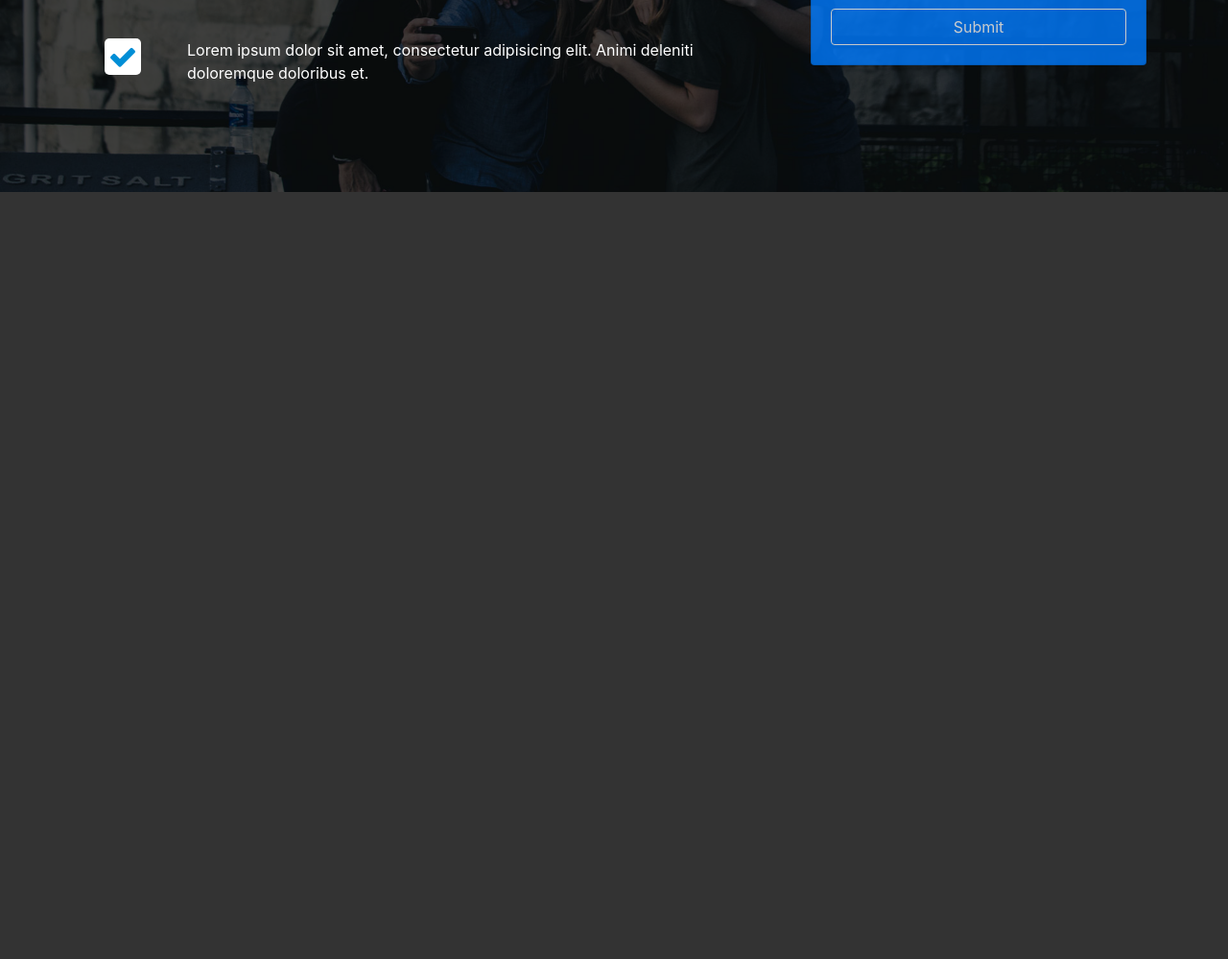
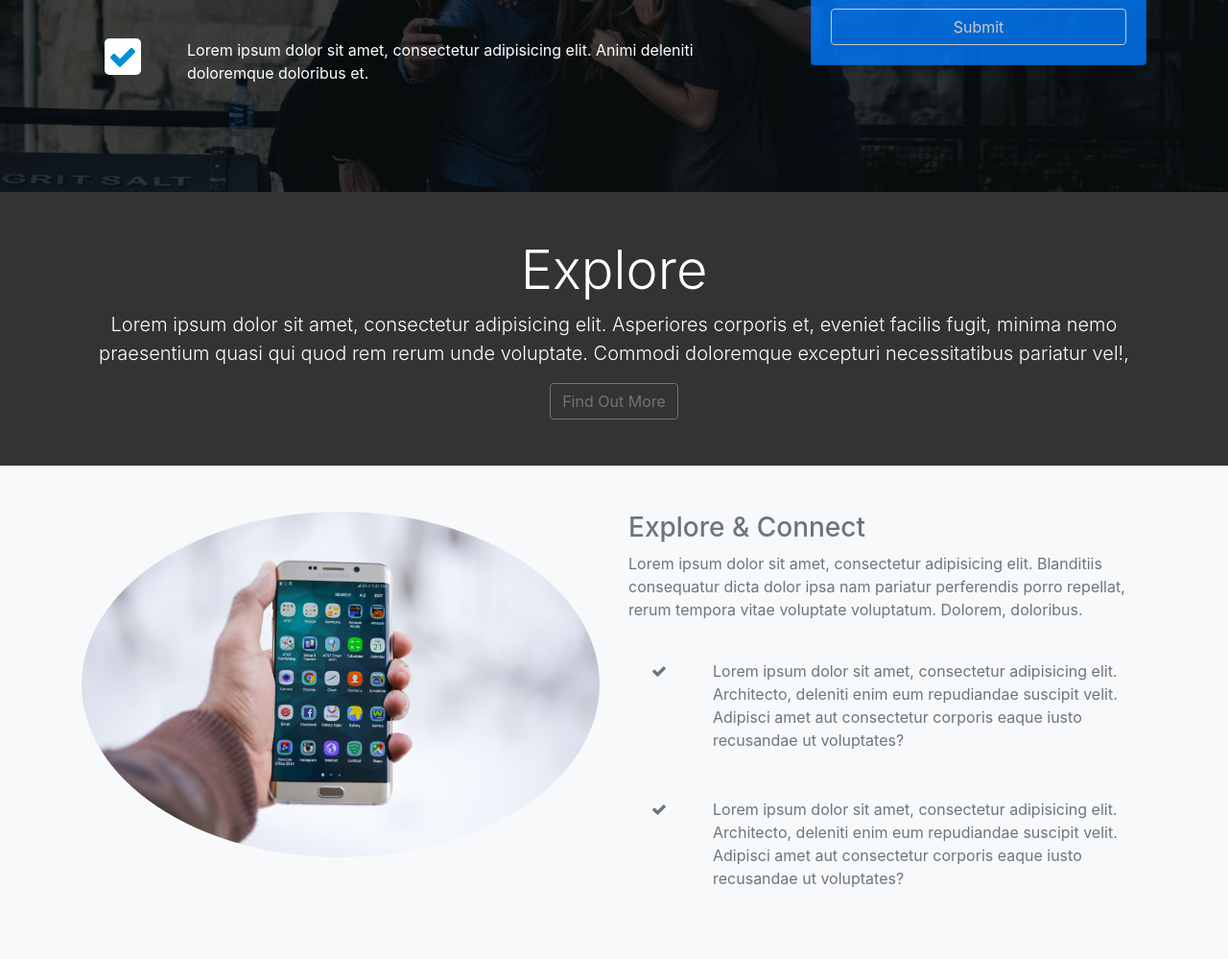
Before and after one commit to kareemdjames/kjlab, a website: page src/index.html in a window 1280 px wide. Shown: the part 500-1499 px from the top of the page at 96% size. Before the commit the page ends 800 px from the top, so only its background shows below. Drawn offline with nearby package versions, Linux system fonts and the light colour scheme; files that its build step writes are made by us from their sources.

Commit message:
completed explore section

```diff
--- a/src/index.html
+++ b/src/index.html
@@ -98,6 +98,53 @@
     </div>
   </header>
 
+  <!--EXPLORE  HEAD-->
+  <section id="explore-head-section">
+    <div class="container">
+      <div class="row">
+        <div class="col text-center">
+          <div class="py-5">
+            <h1 class="display-4">Explore</h1>
+            <p class="lead">Lorem ipsum dolor sit amet, consectetur adipisicing elit. Asperiores corporis et, eveniet facilis fugit, minima nemo praesentium quasi qui quod rem rerum unde voluptate. Commodi doloremque excepturi necessitatibus pariatur vel!,</p>
+            <a href="#" class="btn btn-outline-secondary">Find Out More</a>
+          </div>
+        </div>
+      </div>
+    </div>
+  </section>
+
+  <!--EXPLORE SECTION-->
+
+  <section id="explore-section" class="bg-light text-muted py-5">
+    <div class="container">
+      <div class="row">
+        <div class="col-md-6">
+          <img src="./img/explore-section1.jpg" alt="" class="img-fluid mb-3 rounded-circle">
+        </div>
+        <div class="col-md-6">
+          <h3>Explore & Connect</h3>
+          <p>Lorem ipsum dolor sit amet, consectetur adipisicing elit. Blanditiis consequatur dicta dolor ipsa nam pariatur perferendis porro repellat, rerum tempora vitae voluptate voluptatum. Dolorem, doloribus.</p>
+          <div class="d-flex flex-row">
+            <div class="p-4 align-self-start">
+              <i class="fa fa-check"></i>
+            </div>
+            <div class="p-4 align-self-end">
+              Lorem ipsum dolor sit amet, consectetur adipisicing elit. Architecto, deleniti enim eum repudiandae suscipit velit. Adipisci amet aut consectetur corporis eaque iusto recusandae ut voluptates?
+            </div>
+          </div>
+          <div class="d-flex flex-row">
+            <div class="p-4 align-self-start">
+              <i class="fa fa-check"></i>
+            </div>
+            <div class="p-4 align-self-end">
+              Lorem ipsum dolor sit amet, consectetur adipisicing elit. Architecto, deleniti enim eum repudiandae suscipit velit. Adipisci amet aut consectetur corporis eaque iusto recusandae ut voluptates?
+            </div>
+          </div>
+        </div>
+      </div>
+    </div>
+  </section>
+
 
   <script src="js/jquery.min.js"></script>
   <script src="js/popper.min.js"></script>
```
